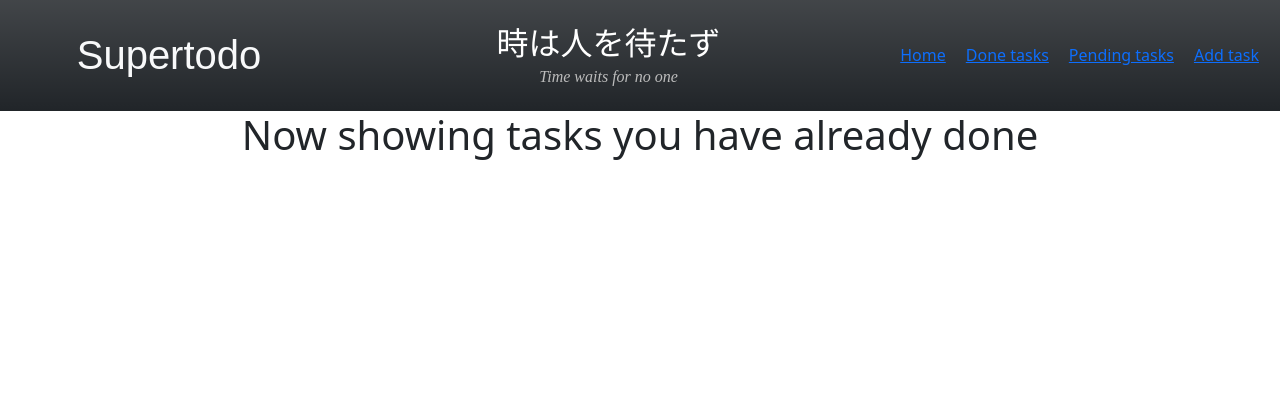
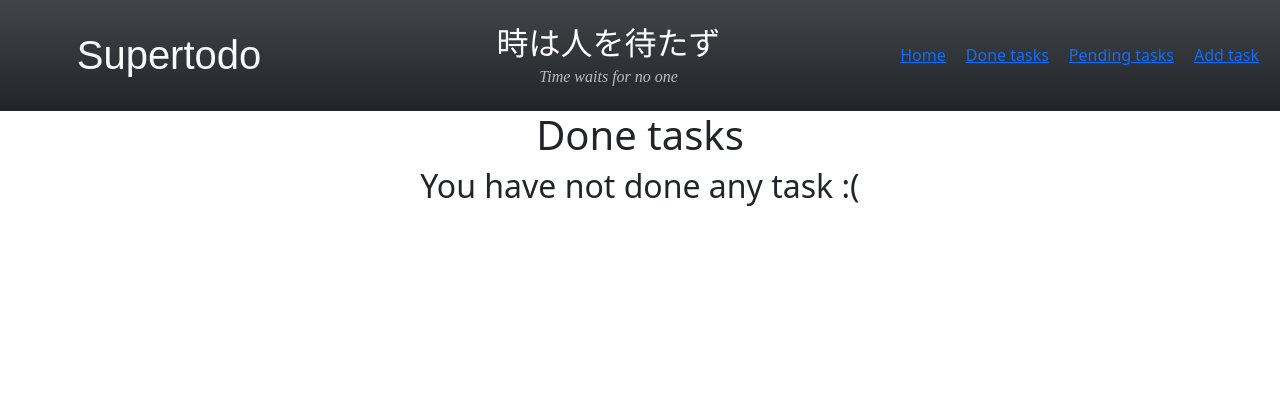
Before and after one commit to IsaiasTolP/Todo-project, a Django app: page /tasks/done/ in a window 1280 px wide. Shown: the top 411 px of the page. Run offline with Django 5.2, Linux system fonts and the light colour scheme; data that the repository does not hold is empty; some web fonts are replaced.

Commit message:
Se añaden cambios a las vistas

```diff
--- a/supertodo/tasks/templates/tasks/taskList.html
+++ b/supertodo/tasks/templates/tasks/taskList.html
@@ -14,12 +14,10 @@
         <a href="{% url 'tasks:edit-task' task.slug %}">Edit task</a>
         <a href="{% url 'tasks:delete-task' task.slug %}">Delete</a>
       </div>
-
       <p>{{ task.complete_before }}</p>
     </div>
+  {% empty %}
+    <h2>{{ no_tasks_msg }}</h2>
 </div>
-
-
-
 {% endfor %}
 {% endblock main %}
--- a/supertodo/tasks/urls.py
+++ b/supertodo/tasks/urls.py
@@ -7,7 +7,7 @@ app_name = 'tasks'
 
 urlpatterns = [
     path('', lambda _: redirect('tasks:pending-tasks')),
-    path('', views.task_list, name='task-list'),
+    path('tasks/', views.task_list, name='task-list'),
     path('done/', views.done_tasks, name='done-tasks'),
     path('pending/', views.pending_tasks, name='pending-tasks'),
     path('task/add/', views.add_task, name='add-task'),
--- a/supertodo/tasks/views.py
+++ b/supertodo/tasks/views.py
@@ -11,7 +11,11 @@ def task_list(request):
     return render(
         request,
         'tasks/taskList.html',
-        {'tasks': tasks, 'title': 'Now showing all your tasks'},
+        {
+            'tasks': tasks,
+            'title': 'Your tasks',
+            'no_tasks_msg': 'You do not have any task created',
+        },
     )
 
 
@@ -20,7 +24,11 @@ def done_tasks(request):
     return render(
         request,
         'tasks/taskList.html',
-        {'tasks': tasks, 'title': 'Now showing tasks you have already done'},
+        {
+            'tasks': tasks,
+            'title': 'Done tasks',
+            'no_tasks_msg': 'You have not done any task :(',
+        },
     )
 
 
@@ -29,7 +37,11 @@ def pending_tasks(request):
     return render(
         request,
         'tasks/taskList.html',
-        {'tasks': tasks, 'title': 'Now showing your pending tasks'},
+        {
+            'tasks': tasks,
+            'title': 'Pending tasks',
+            'no_tasks_msg': 'You do not have any task pending',
+        },
     )
 
 
```
